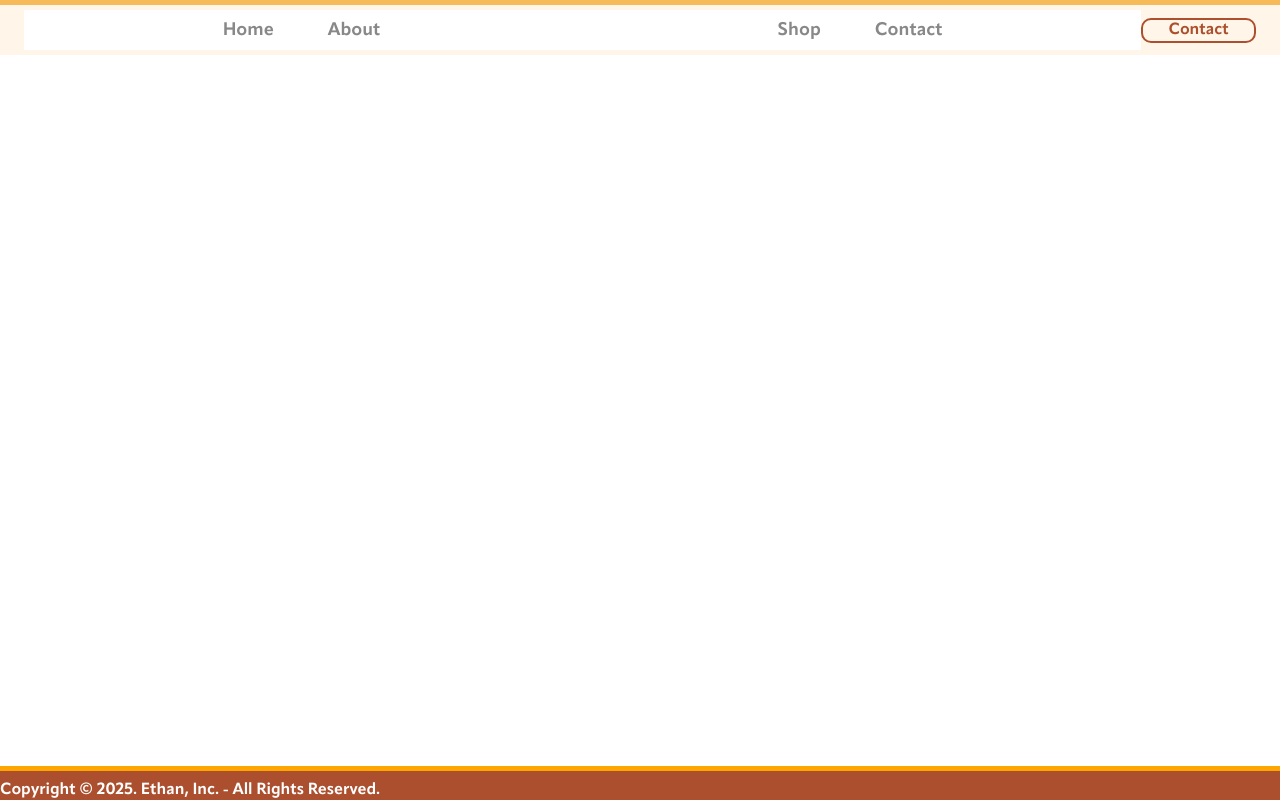
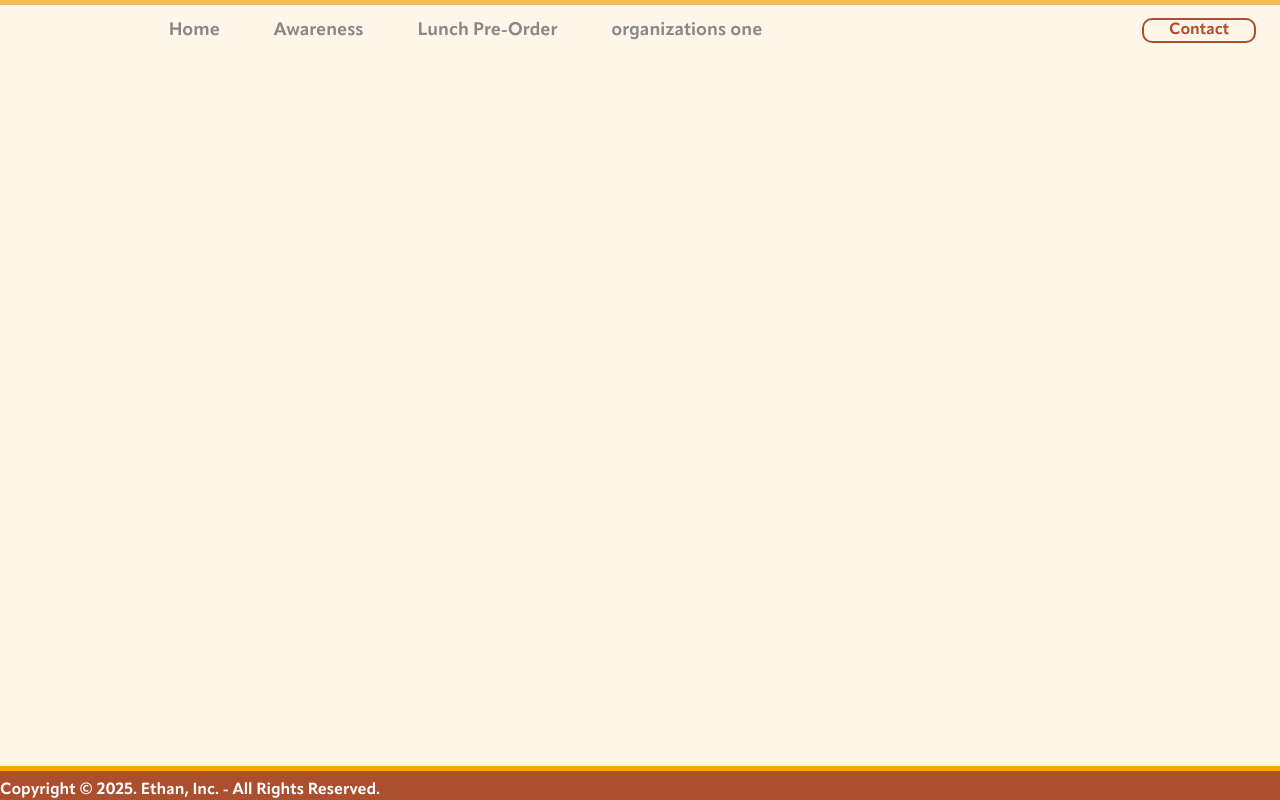
Before and after one commit to SnugglyPuggly/XchraQeLymePi.github.io, a React (Create React App) app: page /awareness in a window 1280 px wide. Built offline with nearby package versions, Linux system fonts and the light colour scheme.

Commit message:
finaljerrylcopybeforehedips

```diff
--- a/src/App.js
+++ b/src/App.js
@@ -3,8 +3,10 @@ import { Routes, Route } from 'react-router-dom';
 import Navbar from './components/Navbar';
 import Footer from './components/Footer';
 import Home from './components/Home';
-import About from './components/AboutUs';
+import Awareness from './components/Awareness';
 import Header from './components/Header';
+import Preorder from './components/Preorder';
+import Connect from './components/Connect';
 import './styles/App.css';
 
 function App() {
@@ -13,7 +15,9 @@ function App() {
       <Header/>
       <Routes>
         <Route path="/" element={<Home />} />
-        <Route path="/about" element={<About />} />
+        <Route path="/awareness" element={<Awareness />} />
+        <Route path="/lunch-preorder" element={<Preorder />} />
+        <Route path="/connect-with-nonprofits" element={<Connect />} />
       </Routes>
       <Footer />
     </div>
--- a/src/components/AboutUs.js
+++ b/src/components/Awareness.js
@@ -3,7 +3,7 @@ import React from 'react';
 function About() {
   return (
     <div>
-      <h1>About Us</h1>
+      <h1>falla Us</h1>
     </div>
   );
 }
--- /dev/null
+++ b/src/components/Connect.js
@@ -0,0 +1,11 @@
+import React from 'react';
+
+function About() {
+  return (
+    <div>
+      <h1>falla Us</h1>
+    </div>
+  );
+}
+
+export default About;
--- a/src/components/Navbar.js
+++ b/src/components/Navbar.js
@@ -7,11 +7,12 @@ function Navbar() {
     <nav className="Navbar">
       <ul className="left-nav">
         <li><Link to="/">Home</Link></li>
-        <li><Link to="/about">About</Link></li>
+        <li><Link to="/awareness">Awareness</Link></li>
+        <li><Link to="/lunch-preorder">Lunch Pre-Order</Link></li>
+        <li><Link to="/connect-with-nonprofits">organizations one</Link></li>
       </ul>
       <ul className="right-nav">
-        <li><Link to="/shop">Shop</Link></li>
-        <li><Link to="/contact">Contact</Link></li>
+
       </ul>
     </nav>
   );
--- /dev/null
+++ b/src/components/Preorder.js
@@ -0,0 +1,11 @@
+import React from 'react';
+
+function About() {
+  return (
+    <div>
+      <h1>falla Us</h1>
+    </div>
+  );
+}
+
+export default About;
--- a/src/index.js
+++ b/src/index.js
@@ -3,7 +3,7 @@ import ReactDOM from 'react-dom/client';
 import { BrowserRouter } from 'react-router-dom';  // ✅ Import BrowserRouter
 import App from '../src/App';
 import './styles/App.css';
-
+import './styles/global.css';  // ✅ Import global CSS
 const root = ReactDOM.createRoot(document.getElementById('root'));
 root.render(
   <React.StrictMode>
--- a/src/styles/App.css
+++ b/src/styles/App.css
@@ -1,37 +1,8 @@
-@font-face {
-  font-family: 'Apparat';
-  src: url('../assets/fonts/Apparat.otf') format('opentype');
-  font-weight: normal;
-  font-style: normal;
-}
 
-@font-face {
-  font-family: 'ApparatExtrabold';
-  src: url('../assets/fonts/ApparatExtrabold.otf') format('opentype');
-  font-weight: normal;
-  font-style: normal;
-}
-
-@font-face {
-  font-family: 'ApparatMedium';
-  src: url('../assets/fonts/ApparatMedium.otf') format('opentype');
-  font-weight: normal;
-  font-style: normal;
-}
-
-@font-face {
-  font-family: 'ApparatRegular';
-  src: url('../assets/fonts/ApparatRegular.otf') format('opentype');
-  font-weight: normal;
-  font-style: normal;
-}
 
 /* Reset default margin & padding */
 body, html {
-  margin: 0;
-  padding: 0;
   height: 100%;
-  font-family: Apparat;
   overflow-x: hidden;
 }
 
--- a/src/styles/Body1.css
+++ b/src/styles/Body1.css
@@ -32,7 +32,6 @@
   font-family: Apparat;
   font-weight: bold;
   color: white;
-  margin: 0;
 }
 
 .header-text {
@@ -62,24 +61,3 @@
   height: auto;
   margin-top: 10px;
 }
-
-#sendpulse-form {
-  width: 100%;
-  height: 100%;
-  position: relative;
-}
-
-#sp-form-container {
-  width: 100%;
-  height: 100%;
-  display: flex;
-  justify-content: center;
-  align-items: center;
-}
-
-#sp-form-container iframe {
-  max-width: 100%;
-  max-height: 100%;
-  margin: 0;
-  padding: 0;
-}
--- a/src/styles/Body2.css
+++ b/src/styles/Body2.css
@@ -5,7 +5,6 @@
   align-items: center;
   flex-wrap: wrap; /* Enables wrapping for better responsiveness */
   padding: 20px;
-  background-color: #FFF5E8;
   gap: 20px;
   overflow: hidden;
   box-sizing: border-box; /* Ensure padding is included in width */
--- a/src/styles/Navbar.css
+++ b/src/styles/Navbar.css
@@ -1,6 +1,6 @@
 .Navbar {
   height: 40px;
-  background-color: rgb(255, 255, 255);
+  background-color: #FFF5E8;
   color: black;
   font-size: 18px;
   width: 100%; /* Ensure navbar spans the full width */
--- /dev/null
+++ b/src/styles/global.css
@@ -0,0 +1,54 @@
+/* global.css */
+@font-face {
+  font-family: 'Apparat';
+  src: url('../assets/fonts/Apparat.otf') format('opentype');
+  font-weight: normal;
+  font-style: normal;
+}
+
+@font-face {
+  font-family: 'ApparatExtrabold';
+  src: url('../assets/fonts/ApparatExtrabold.otf') format('opentype');
+  font-weight: normal;
+  font-style: normal;
+}
+
+@font-face {
+  font-family: 'ApparatMedium';
+  src: url('../assets/fonts/ApparatMedium.otf') format('opentype');
+  font-weight: normal;
+  font-style: normal;
+}
+
+@font-face {
+  font-family: 'ApparatRegular';
+  src: url('../assets/fonts/ApparatRegular.otf') format('opentype');
+  font-weight: normal;
+  font-style: normal;
+}
+* {
+    margin: 0;
+    padding: 0;
+    box-sizing: border-box;
+  }
+
+  body {
+    font-family: Apparat;
+    background-color: #FFF5E8;
+    color: black;
+  }
+
+  header{
+    background-color: #FFF5E8;
+    color: black;
+  }
+
+
+  a {
+    text-decoration: none;
+    color: inherit;
+  }
+
+  ul {
+    list-style: none;
+  }
```
